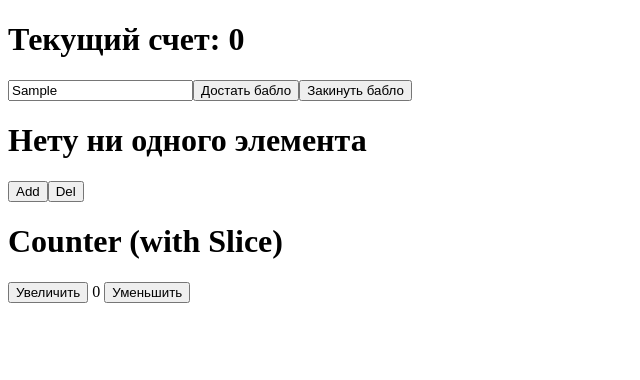
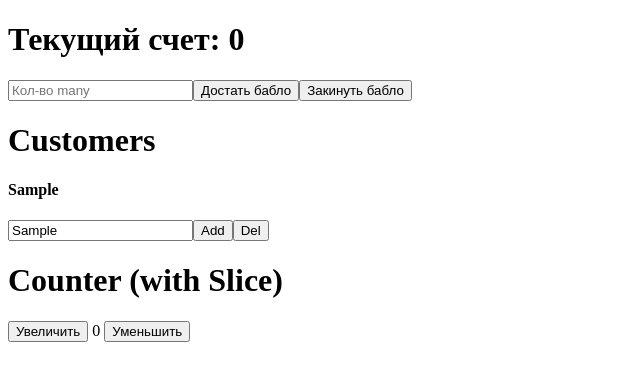
Before and after one commit to tonakihan/test-react-collection, a React (Create React App) app: page / in a window 1280 px wide. Both pictures are taken after typing "Sample" into the empty fields and a click on the button "Add". Shown: the top 380 px of the page, without its empty margins (0-640 px from the left). Built offline with nearby package versions, Linux system fonts and the light colour scheme.

Commit message:
Fix customer

```diff
--- a/src/components/Customer.jsx
+++ b/src/components/Customer.jsx
@@ -1,25 +1,37 @@
-import React from "react";
+import React, { useRef } from "react";
 import { useDispatch, useSelector } from "react-redux";
+import { addCustomerAction, delCustomerAction } from "../store/customerReducer";
 
 function Customer() {
+  const userInput = useRef();
   const dispath = useDispatch();
-  const customer = useSelector(state => state.customers.customers);
+  const customers = useSelector(state => state.customers.customers);
 
-  function add() {
-    dispath({type: 'ADD_CUSTOMER', payload: 1});
+  function add(name) {
+    const customer = {
+      name,
+      id: Date.now(),
+    }
+    dispath(addCustomerAction(customer));
   }
-  function del() {
-    dispath({type: 'PUT_CUSTOMER', payload: 1});
+  function del(name) {
+    dispath(delCustomerAction(name));
   }
 
   return(
     <div>
-      {customer.length > 0
-        ? <h1> Нету ни одного элемента</h1>
-        : <h1>Customers: {customer}. Немного не works</h1>
+      {customers.length > 0
+        ? <div>
+            <h1>Customers</h1>
+            {customers.map(customer => (
+              <h4>{customer.name}</h4>
+            ))}
+          </div>
+        : <h1> Нету ни одного элемента</h1>
       }
-      <button onClick={() => add()}>Add</button>
-      <button onClick={() => del()}>Del</button>
+      <input ref={userInput} placeholder="Тут нужно имя"></input>
+      <button onClick={() => add(userInput.current.value)}>Add</button>
+      <button onClick={() => del(userInput.current.value)}>Del</button>
     </div>
   )
 }
--- a/src/store/customerReducer.js
+++ b/src/store/customerReducer.js
@@ -2,21 +2,24 @@ const defaultState = {
   customers: []
 }
 
+const ADD_CUSTOMER = 'ADD_CUSTOMER';
+const REMOVE_CUSTOMER = 'REMOVE_CUSTOMER';
+
 const customerReducer = (state = defaultState, action) => {
-  function remove(val) {
-    const index = state.customers.indexOf(val);
-    const res = state.customers.splice(index, 1);
-    return res;
-  }
-
   switch (action.type) {
-    case 'ADD_CUSTOMER':
+    case ADD_CUSTOMER:
       return {...state, customers: [...state.customers, action.payload]}
-    case 'PUT_CUSTOMER':
-      return {...state, customers: remove(action.payload)}
+    case REMOVE_CUSTOMER:
+      return {...state, customers: state.customers.filter(customer => customer.name !== action.payload)}
     default:
       return state;
   }
 }
 
+export function addCustomerAction(payload) {
+  return({type: ADD_CUSTOMER, payload})
+}
+export function delCustomerAction(payload) {
+  return({type: REMOVE_CUSTOMER, payload})
+}
 export default customerReducer;
```
